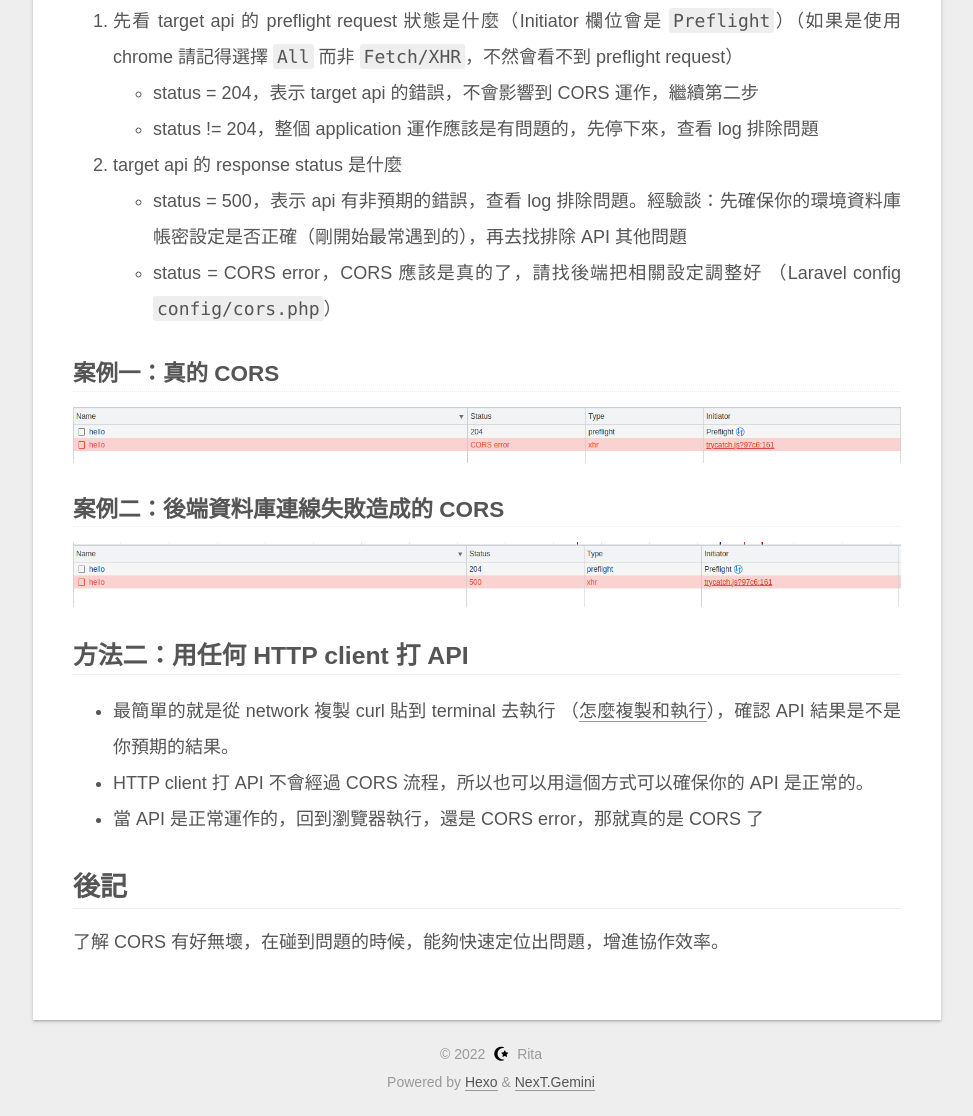
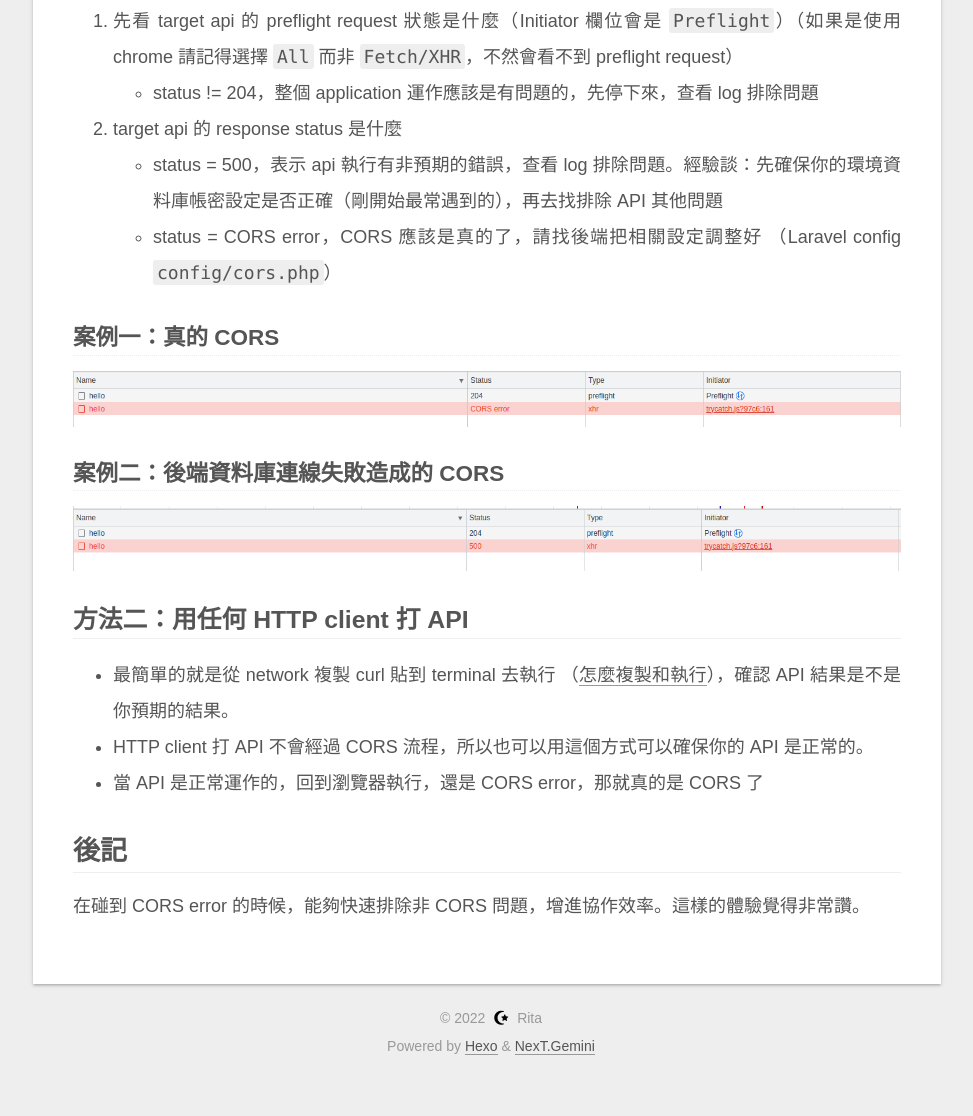
Before and after one commit to cxcatir/cxcatir.github.io, a plain HTML site: page index.html in a window 1280 px wide. Shown: the part 3285-4401 px from the top of the page, without its empty margins (279-1252 px from the left). After the commit the page ends 4365 px from the top, so only its background shows below. Drawn offline with Linux system fonts and the light colour scheme; a web font is replaced by a local one.

Commit message:
Site updated: 2022-12-04 13:57:34

```diff
--- a/index.html
+++ b/index.html
@@ -173,7 +173,7 @@
               <span class="post-meta-item-text">Posted on</span>
 
 
-              <time title="Created: 2022-12-04 10:26:20 / Modified: 13:46:20" itemprop="dateCreated datePublished" datetime="2022-12-04T10:26:20+08:00">2022-12-04</time>
+              <time title="Created: 2022-12-04 10:26:20 / Modified: 13:57:24" itemprop="dateCreated datePublished" datetime="2022-12-04T10:26:20+08:00">2022-12-04</time>
             </span>
 
 
@@ -237,12 +237,11 @@
 <p>有兩種方式可以確認到底是不是 CORS</p>
 <h2 id="方法一：用瀏覽器的-dev-tool-查看-requests"><a href="#方法一：用瀏覽器的-dev-tool-查看-requests" class="headerlink" title="方法一：用瀏覽器的 dev tool 查看 requests"></a>方法一：用瀏覽器的 dev tool 查看 requests</h2><ol>
 <li>先看 target api 的 preflight request 狀態是什麼（Initiator 欄位會是 <code>Preflight</code>）（如果是使用 chrome 請記得選擇 <code>All</code> 而非 <code>Fetch/XHR</code>，不然會看不到 preflight request）<ul>
-<li>status &#x3D; 204，表示 target api 的錯誤，不會影響到 CORS 運作，繼續第二步</li>
 <li>status !&#x3D; 204，整個 application 運作應該是有問題的，先停下來，查看 log 排除問題</li>
 </ul>
 </li>
 <li>target api 的 response status 是什麼<ul>
-<li>status &#x3D; 500，表示 api 有非預期的錯誤，查看 log 排除問題。經驗談：先確保你的環境資料庫帳密設定是否正確（剛開始最常遇到的），再去找排除 API 其他問題</li>
+<li>status &#x3D; 500，表示 api 執行有非預期的錯誤，查看 log 排除問題。經驗談：先確保你的環境資料庫帳密設定是否正確（剛開始最常遇到的），再去找排除 API 其他問題</li>
 <li>status &#x3D; CORS error，CORS 應該是真的了，請找後端把相關設定調整好 （Laravel config <code>config/cors.php</code>）</li>
 </ul>
 </li>
@@ -254,7 +253,7 @@
 <li>HTTP client 打 API 不會經過 CORS 流程，所以也可以用這個方式可以確保你的 API 是正常的。</li>
 <li>當 API 是正常運作的，回到瀏覽器執行，還是 CORS error，那就真的是 CORS 了</li>
 </ul>
-<h1 id="後記"><a href="#後記" class="headerlink" title="後記"></a>後記</h1><p>了解 CORS 有好無壞，在碰到問題的時候，能夠快速定位出問題，增進協作效率。</p>
+<h1 id="後記"><a href="#後記" class="headerlink" title="後記"></a>後記</h1><p>在碰到 CORS error 的時候，能夠快速排除非 CORS 問題，增進協作效率。這樣的體驗覺得非常讚。</p>
 
 
     </div>
```
Also changed, not shown: 2022/12/04/CORS-and-Laravel/index.html (+4 -5 lines).
